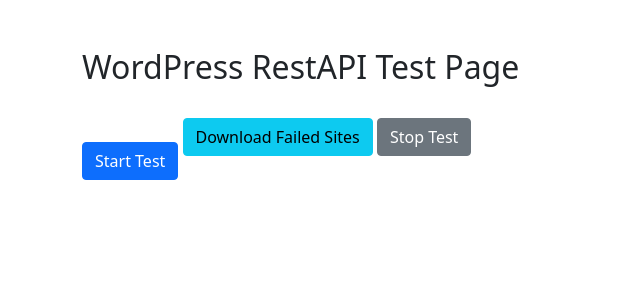
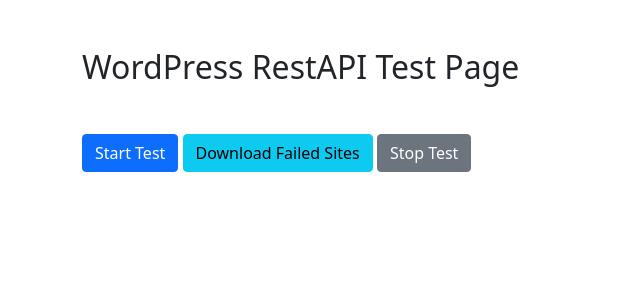
Before and after one commit to samiulhuda360/flask_with_socketio, a Flask app: page /restapi_test in a window 1280 px wide. Shown: the part 66-366 px from the top of the page, without its empty margins (0-640 px from the left). Run offline with Flask 3, Linux system fonts and the light colour scheme; some libraries are stand-ins or nearby versions.

Commit message:
Rest API testing

```diff
--- a/templates/restapi_test.html
+++ b/templates/restapi_test.html
@@ -63,11 +63,12 @@
     </nav>
     <div class="container mt-5">
         <h2>WordPress RestAPI Test Page</h2>
-        <button id="startTest" class="btn btn-primary mt-5">Start Test</button>
+        <div class="mt-5">
+        <button id="startTest" class="btn btn-primary">Start Test</button>
         <!-- Download button for the Excel file -->
         <a href="/download_failed_sites" class="btn btn-info" id="downloadFailedSites">Download Failed Sites</a>
-
         <button id="stopTest" class="btn btn-secondary ml-3" onclick="stopTest()">Stop Test</button>
+        </div>
 
         <div id="results" class="mt-3"></div>
     </div>
```
